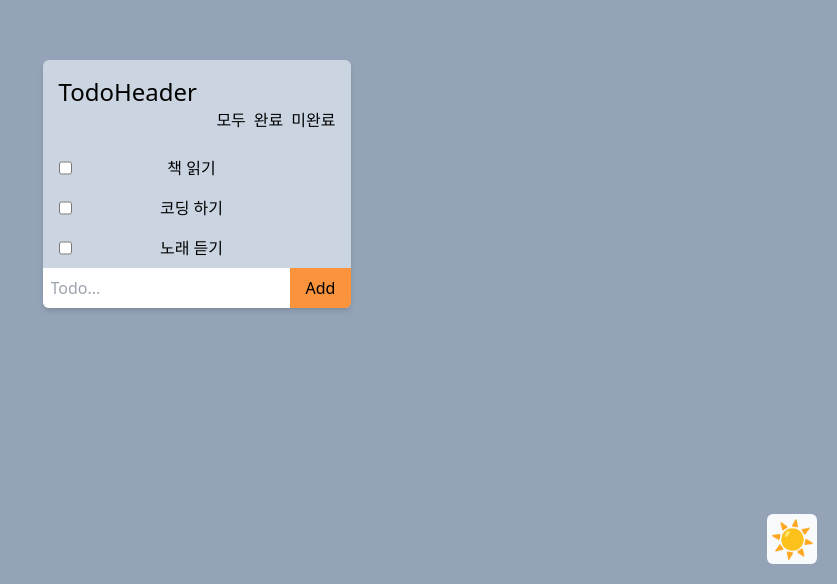
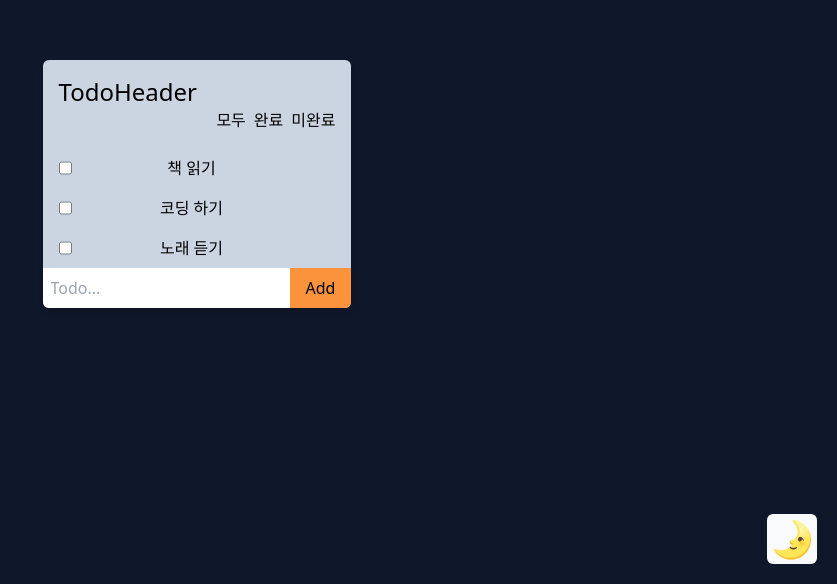
Before and after one commit to Dev-koo/todo-list, a React (Vite) app: page / in a window 1280 px wide. Shown: the part 216-800 px from the top of the page, without its empty margins (443-1280 px from the left). Built offline with nearby package versions, Linux system fonts and the light colour scheme.

Commit message:
feat: dark mode using context api

```diff
--- a/src/App.tsx
+++ b/src/App.tsx
@@ -4,6 +4,7 @@ import TodoHeader from "./components/TodoHeader";
 import TodoList from "./components/TodoList";
 import { Todo, Todos } from "./types";
 import TodoAdd from "./components/TodoAdd";
+import { useDarkMode } from "./provider/DarkeModeProvider";
 type Props = {
   children: React.ReactNode;
 };
@@ -75,8 +76,13 @@ function App() {
 export default App;
 
 const Background = ({ children }: Props) => {
+  const { darkMode } = useDarkMode();
   return (
-    <div className="bg-slate-400 w-screen h-screen flex items-center justify-center ">
+    <div
+      className={`${
+        darkMode ? "bg-slate-400" : "bg-slate-900"
+      } w-screen h-screen flex items-center justify-center `}
+    >
       {children}
     </div>
   );
--- a/src/components/DarkModeButton.tsx
+++ b/src/components/DarkModeButton.tsx
@@ -1,18 +1,14 @@
+import { useDarkMode } from "../provider/DarkeModeProvider";
+
 const DarkModeButton = () => {
-  const handleButtonClick = () => {
-    if (document.documentElement.classList.contains("dark")) {
-      document.documentElement.classList.remove("dark");
-    } else {
-      document.documentElement.classList.add("dark");
-    }
-  };
+  const { darkMode, toggleDarkMode } = useDarkMode();
   return (
     <div
-      onClick={handleButtonClick}
-      className="fixed bottom-5 right-5 cursor-pointer"
+      onClick={toggleDarkMode}
+      className={`fixed bottom-5 right-5 cursor-pointer`}
     >
       <div className="text-4xl w-[50px] h-[50px] bg-slate-50 flex items-center justify-center rounded-md">
-        ☀️
+        {darkMode ? "☀️" : "🌛"}
       </div>
     </div>
   );
--- a/src/components/TodoHeader.tsx
+++ b/src/components/TodoHeader.tsx
@@ -1,7 +1,7 @@
 const TodoHeader = () => {
   return (
-    <div className="p-4 dark:bg-slate-500">
-      <h1 className="text-2xl dark:text-white">TodoHeader</h1>
+    <div className="p-4">
+      <h1 className="text-2xl ">TodoHeader</h1>
       <div>
         <ul className="flex justify-end gap-2">
           <li>모두</li>
--- a/src/main.tsx
+++ b/src/main.tsx
@@ -2,9 +2,12 @@ import React from "react";
 import ReactDOM from "react-dom/client";
 import App from "./App.tsx";
 import "./index.css";
+import { DarkModeProvider } from "./provider/DarkeModeProvider.tsx";
 
 ReactDOM.createRoot(document.getElementById("root")!).render(
   <React.StrictMode>
-    <App />
+    <DarkModeProvider>
+      <App />
+    </DarkModeProvider>
   </React.StrictMode>
 );
--- a/src/provider/DarkeModeProvider.tsx
+++ b/src/provider/DarkeModeProvider.tsx
@@ -1,7 +1,8 @@
-import { createContext, useState } from "react";
+import { createContext, useContext, useState } from "react";
 
 type Context = {
   darkMode: boolean;
+  toggleDarkMode: VoidFunction;
 };
 
 const DarkModeContext = createContext<Context | null>(null);
@@ -10,12 +11,23 @@ type Props = {
   children: React.ReactNode;
 };
 
-function DarkModeProvider({ children }: Props) {
-  const [darkMode, isDarkMode] = useState<boolean>(false);
+export function DarkModeProvider({ children }: Props) {
+  const [darkMode, setDarkMode] = useState<boolean>(false);
+
+  const toggleDarkMode = () => {
+    setDarkMode((prev) => !prev);
+  };
 
   return (
-    <DarkModeContext.Provider value={{ darkMode }}>
+    <DarkModeContext.Provider value={{ darkMode, toggleDarkMode }}>
       {children}
     </DarkModeContext.Provider>
   );
 }
+
+export const useDarkMode = () => {
+  if (!DarkModeContext) {
+    throw new Error("Cannot find DarkMode Context");
+  }
+  return useContext(DarkModeContext) as Context;
+};
--- a/tailwind.config.js
+++ b/tailwind.config.js
@@ -5,5 +5,4 @@ export default {
     extend: {},
   },
   plugins: [],
-  darkMode: "class",
 };
```
